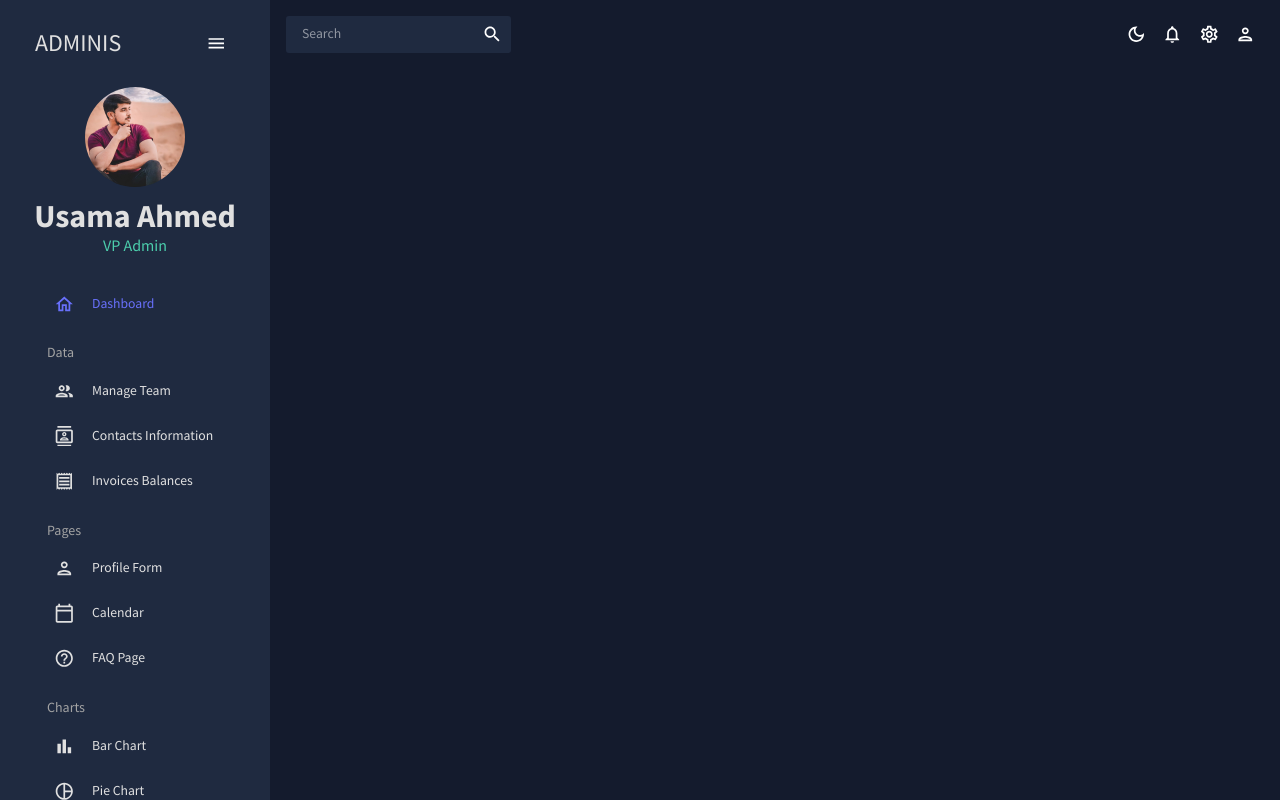
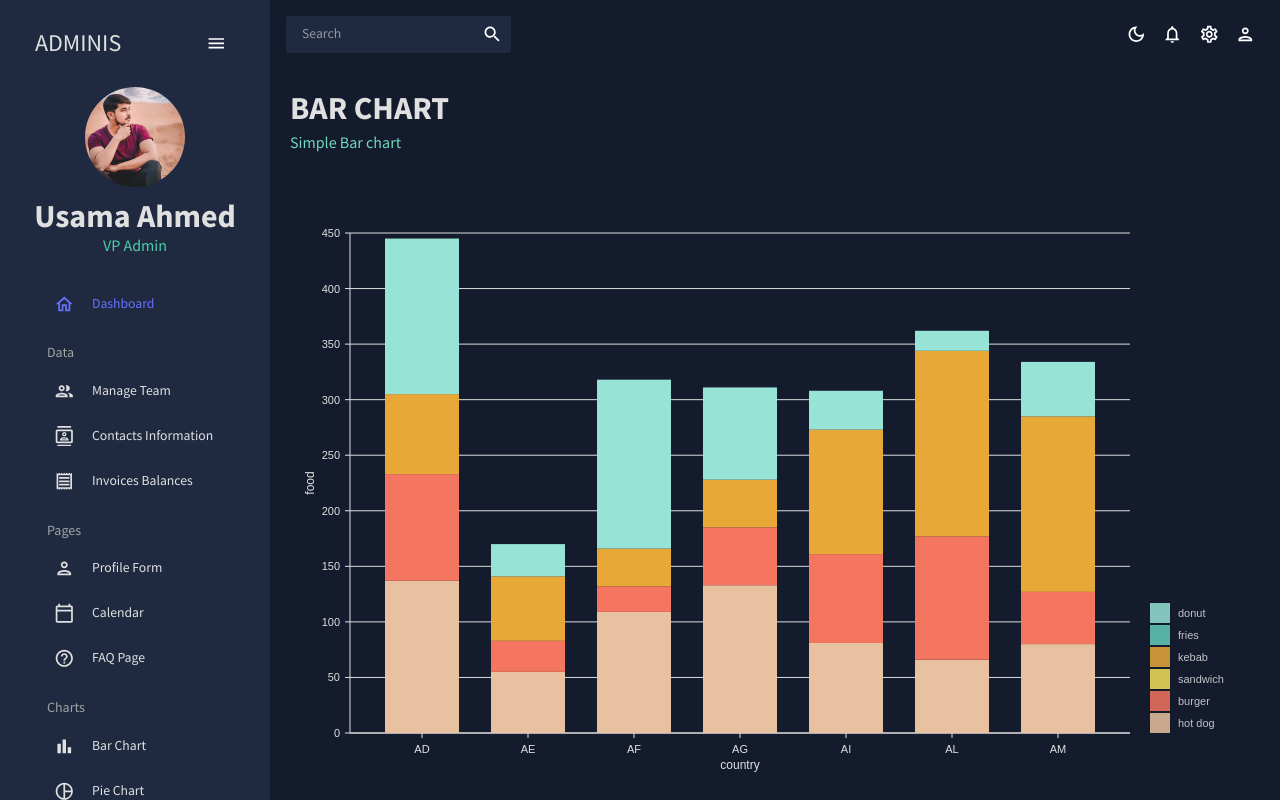
Before and after one commit to usama2333/Admin-Dash-Board, a React (Create React App) app: page /bar in a window 1280 px wide. Built offline with nearby package versions, Linux system fonts and the light colour scheme.

Commit message:
Added barChart raph

```diff
--- a/src/App.js
+++ b/src/App.js
@@ -7,7 +7,7 @@
 import Team from "./scenes/team";
 import Invoices from "./scenes/invoices";
 import Contacts from "./scenes/contacts";
-// import Bar from "./scenes/bar";
+import Bar from "./scenes/bar";
 import Form from "./scenes/form";
 // import Line from "./scenes/line";
 // import Pie from "./scenes/pie";
@@ -34,8 +34,8 @@
               <Route path="/form" element={<Form />} />
               <Route path="/calendar" element={<Calendar />} />
               <Route path="/faq" element={<FAQ />} />
-              {/*<Route path="/bar" element={<Bar />} />
-              <Route path="/pie" element={<Pie />} />
+              <Route path="/bar" element={<Bar />} />
+              {/*<Route path="/pie" element={<Pie />} />
               <Route path="/line" element={<Line />} />
 
 
--- /dev/null
+++ b/src/components/BarChart.js
@@ -0,0 +1,130 @@
+import { useTheme } from "@mui/material";
+import { ResponsiveBar } from "@nivo/bar";
+import { tokens } from "../theme";
+import { mockBarData as data } from "../data/mockData";
+
+const BarChart = ({ isDashboard = false }) => {
+  const theme = useTheme();
+  const colors = tokens(theme.palette.mode);
+
+  return (
+    <ResponsiveBar
+      data={data}
+      theme={{
+        // added
+        axis: {
+          domain: {
+            line: {
+              stroke: colors.grey[100],
+            },
+          },
+          legend: {
+            text: {
+              fill: colors.grey[100],
+            },
+          },
+          ticks: {
+            line: {
+              stroke: colors.grey[100],
+              strokeWidth: 1,
+            },
+            text: {
+              fill: colors.grey[100],
+            },
+          },
+        },
+        legends: {
+          text: {
+            fill: colors.grey[100],
+          },
+        },
+      }}
+      keys={["hot dog", "burger", "sandwich", "kebab", "fries", "donut"]}
+      indexBy="country"
+      margin={{ top: 50, right: 130, bottom: 50, left: 60 }}
+      padding={0.3}
+      valueScale={{ type: "linear" }}
+      indexScale={{ type: "band", round: true }}
+      colors={{ scheme: "nivo" }}
+      defs={[
+        {
+          id: "dots",
+          type: "patternDots",
+          background: "inherit",
+          color: "#38bcb2",
+          size: 4,
+          padding: 1,
+          stagger: true,
+        },
+        {
+          id: "lines",
+          type: "patternLines",
+          background: "inherit",
+          color: "#eed312",
+          rotation: -45,
+          lineWidth: 6,
+          spacing: 10,
+        },
+      ]}
+      borderColor={{
+        from: "color",
+        modifiers: [["darker", "1.6"]],
+      }}
+      axisTop={null}
+      axisRight={null}
+      axisBottom={{
+        tickSize: 5,
+        tickPadding: 5,
+        tickRotation: 0,
+        legend: isDashboard ? undefined : "country", // changed
+        legendPosition: "middle",
+        legendOffset: 32,
+      }}
+      axisLeft={{
+        tickSize: 5,
+        tickPadding: 5,
+        tickRotation: 0,
+        legend: isDashboard ? undefined : "food", // changed
+        legendPosition: "middle",
+        legendOffset: -40,
+      }}
+      enableLabel={false}
+      labelSkipWidth={12}
+      labelSkipHeight={12}
+      labelTextColor={{
+        from: "color",
+        modifiers: [["darker", 1.6]],
+      }}
+      legends={[
+        {
+          dataFrom: "keys",
+          anchor: "bottom-right",
+          direction: "column",
+          justify: false,
+          translateX: 120,
+          translateY: 0,
+          itemsSpacing: 2,
+          itemWidth: 100,
+          itemHeight: 20,
+          itemDirection: "left-to-right",
+          itemOpacity: 0.85,
+          symbolSize: 20,
+          effects: [
+            {
+              on: "hover",
+              style: {
+                itemOpacity: 1,
+              },
+            },
+          ],
+        },
+      ]}
+      role="application"
+      barAriaLabel={function (e) {
+        return e.id + ": " + e.formattedValue + " in country: " + e.indexValue;
+      }}
+    />
+  );
+};
+
+export default BarChart;
--- /dev/null
+++ b/src/scenes/bar/index.js
@@ -0,0 +1,23 @@
+import { Box } from '@mui/material'
+import React from 'react'
+import { Fragment } from 'react'
+import Header from '../../components/Header'
+import BarChart from '../../components/BarChart'
+
+const Bar = () => {
+  return (
+    <Fragment>
+    <Box m='20px'>
+
+     <Header title='BAR CHART' subtitle="Simple Bar chart"/>
+     <Box height='75vh'>
+        <BarChart/>
+     </Box>
+
+    </Box>
+
+    </Fragment>
+  )
+}
+
+export default Bar
--- a/src/scenes/calendar/index.js
+++ b/src/scenes/calendar/index.js
@@ -117,17 +117,17 @@
               {
                 id: "12315",
                 title: "All-day event",
-                date: "2023-05-22",
+                date: "2023-06-22",
               },
               {
                 id: "5123",
                 title: "Timed event",
-                date: "2023-05-26",
+                date: "2023-06-26",
               },
               {
                 id: "3332",
                 title: "Evening event",
-                date: "2023-05-12",
+                date: "2023-06-12",
               },
             ]}
           />
```
